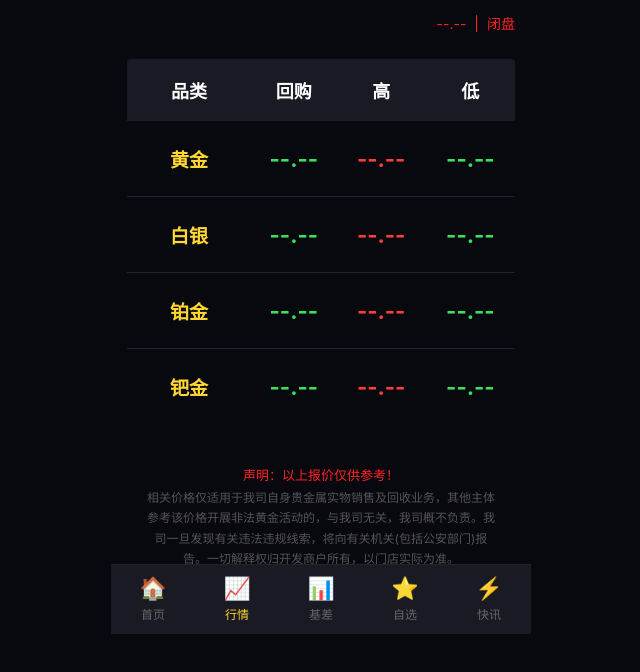
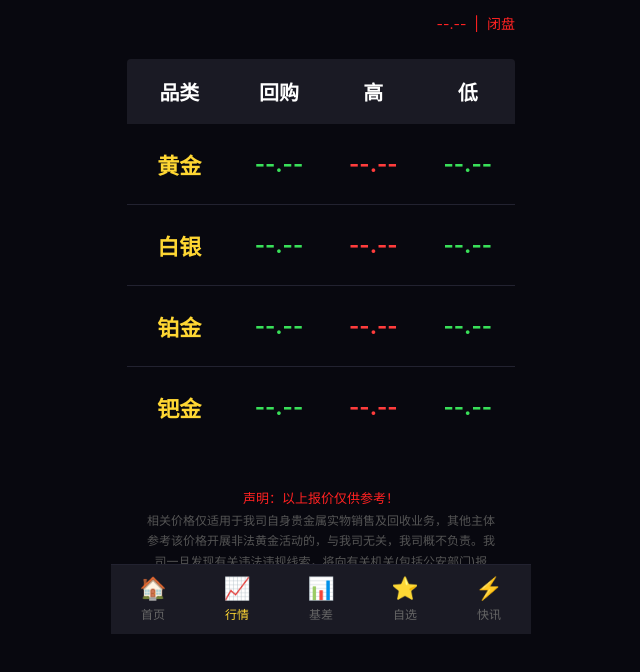
Before and after one commit to xuzhou0530-eng/gold-quote, a website: page public/index.html in a window 1280 px wide. Shown: the part 166-838 px from the top of the page, without its empty margins (319-959 px from the left). Drawn offline with Linux system fonts and the light colour scheme; no server answers.

Commit message:
回购/高/低三列左移+间距均等，品类文字再放大

```diff
--- a/public/index.html
+++ b/public/index.html
@@ -95,15 +95,15 @@
       padding: 18px 0;
     }
     .th {
-      font-size: 18px;
+      font-size: 20px;
       font-weight: 700;
       color: var(--white);
       text-align: center;
     }
-    .th-name  { flex: 0 0 32%; }
-    .th-buy   { flex: 0 0 22%; }
-    .th-high  { flex: 0 0 23%; }
-    .th-low   { flex: 0 0 23%; }
+    .th-name  { flex: 0 0 27%; }
+    .th-buy   { flex: 0 0 24.33%; }
+    .th-high  { flex: 0 0 24.33%; }
+    .th-low   { flex: 0 0 24.33%; }
 
     /* ====== 数据行 ====== */
     .tbody {}
@@ -119,14 +119,14 @@
     .td {
       text-align: center;
     }
-    .td-name  { flex: 0 0 32%; }
-    .td-buy   { flex: 0 0 22%; }
-    .td-high  { flex: 0 0 23%; }
-    .td-low   { flex: 0 0 23%; }
+    .td-name  { flex: 0 0 27%; }
+    .td-buy   { flex: 0 0 24.33%; }
+    .td-high  { flex: 0 0 24.33%; }
+    .td-low   { flex: 0 0 24.33%; }
 
     /* 品种名称 */
     .td-name span {
-      font-size: 19px;
+      font-size: 22px;
       font-weight: 700;
       color: var(--gold);
     }
```
